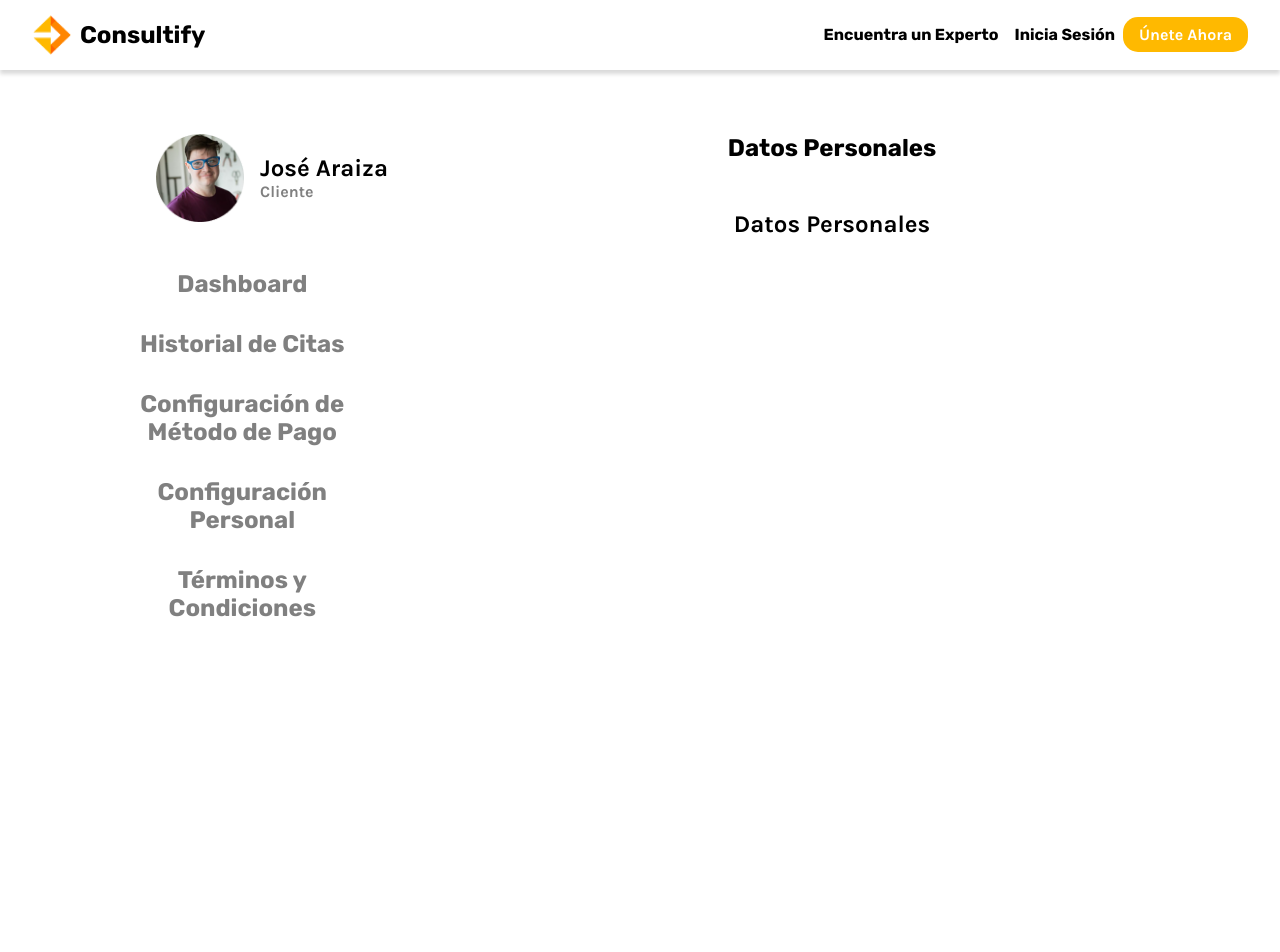
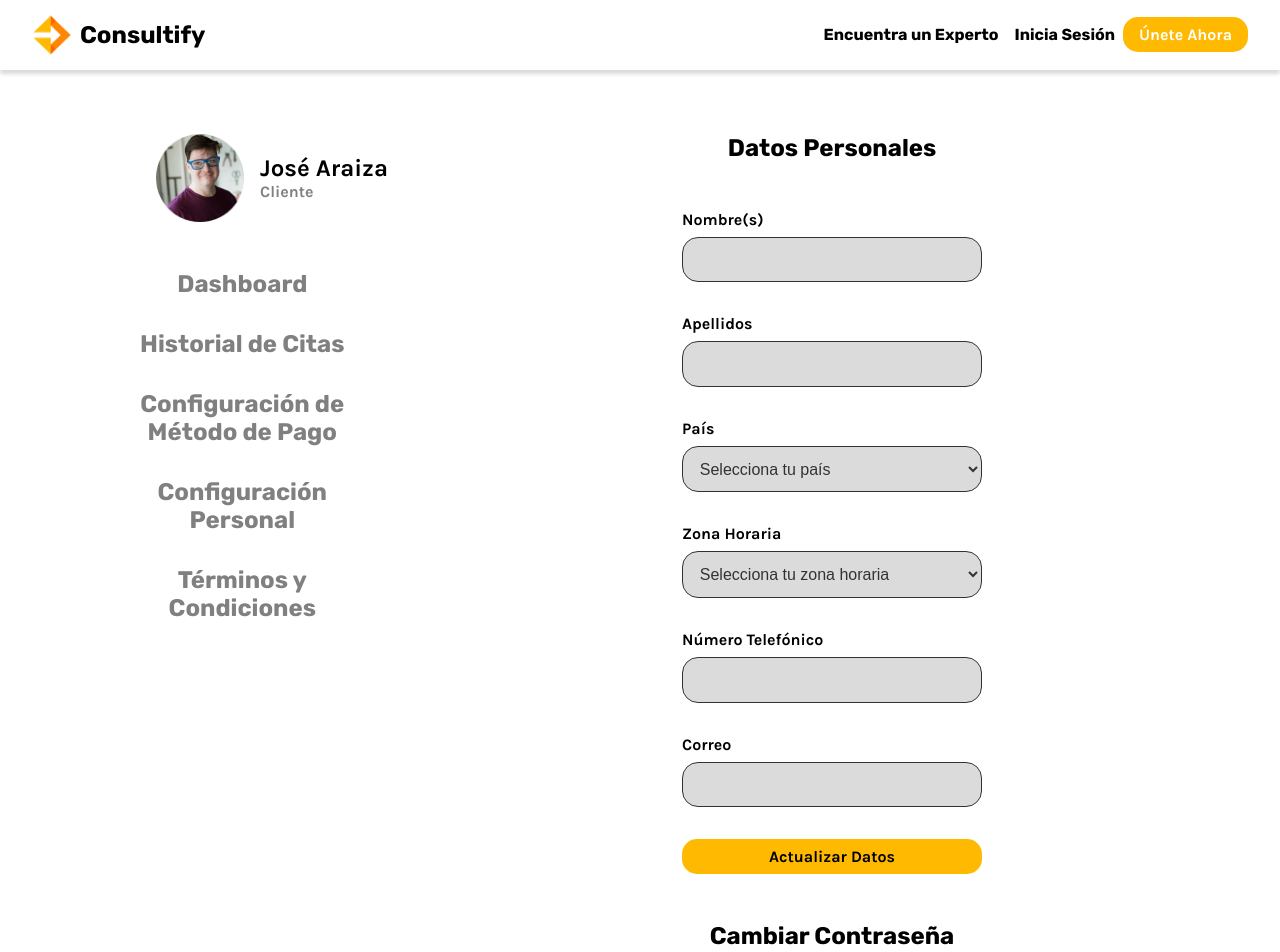
Before and after one commit to platzi-master-captone-team/front-end, a React (Create React App) app: page /profile/personal in a window 1280 px wide. Shown: the top 952 px of the page. Before the commit the page ends 800 px from the top, so only its background shows below. Built offline with nearby package versions, Linux system fonts and the light colour scheme.

Commit message:
Adds Payment and Personal Sections

```diff
--- a/public/index.html
+++ b/public/index.html
@@ -40,5 +40,6 @@
       To begin the development, run `npm start` or `yarn start`.
       To create a production bundle, use `npm run build` or `yarn build`.
     -->
+    <script src="https://www.paypal.com/sdk/js?client-id=%REACT_APP_PAYPAL_CLIENT_ID%"></script>
   </body>
 </html>
--- /dev/null
+++ b/src/components/FormPersonal/FormPersonal.jsx
@@ -0,0 +1,45 @@
+import { FormContainer, FormButton, InputContainer, InputLabel, Input, SelectOption } from './FormPersonal.styles';
+
+const FormPersonal = () => {
+    return(
+        <FormContainer>
+            <InputContainer>
+                <InputLabel>Nombre(s)</InputLabel>
+                <Input type="text" />
+            </InputContainer>
+            <InputContainer>
+                <InputLabel>Apellidos</InputLabel>
+                <Input type="text" />
+            </InputContainer>
+            <InputContainer>
+                <InputLabel>País</InputLabel>
+                <Input as='select'>
+                    <SelectOption  value='#' > Selecciona tu país </SelectOption>
+                    <SelectOption  value='México' > México </SelectOption>
+                    <SelectOption  value='Ecuador' > Ecuador </SelectOption>
+                    <SelectOption  value='-Colombia' > Colombia </SelectOption>
+                </Input>
+            </InputContainer>
+            <InputContainer>
+                <InputLabel>Zona Horaria</InputLabel>
+                <Input as='select'>
+                    <SelectOption  value='#' > Selecciona tu zona horaria </SelectOption>
+                    <SelectOption  value='-5' > GMT-5 </SelectOption>
+                    <SelectOption  value='-6' > GMT-6 </SelectOption>
+                    <SelectOption  value='-7' > GMT-7 </SelectOption>
+                </Input>
+            </InputContainer>
+            <InputContainer>
+                <InputLabel>Número Telefónico</InputLabel>
+                <Input type="tel" />
+            </InputContainer>
+            <InputContainer>
+                <InputLabel>Correo</InputLabel>
+                <Input type="email" />
+            </InputContainer>
+            <FormButton>Actualizar Datos</FormButton>
+        </FormContainer>
+    )
+}
+
+export default FormPersonal;
--- /dev/null
+++ b/src/components/FormPersonal/FormPersonal.styles.js
@@ -0,0 +1,53 @@
+import styled from "styled-components";
+
+export const FormContainer = styled.form`
+
+
+`
+
+export const InputContainer = styled.div`
+    width: 300px;
+`
+export const InputLabel = styled.label`
+    display: inline-block;
+    width: 280px;
+    font-weight: bold;
+    font-size: var(--font-medium);
+    margin-bottom: 0.5rem;
+`
+
+export const Input = styled.input`
+    width: 100%;
+    margin-bottom: 2rem;
+    border-radius: 1rem;
+    border: 1px solid black;
+    background: lightgrey;
+    opacity: 0.8;
+    padding: 0.8rem;
+    font-size: var(--font-medium);
+    outline: none;
+    color: black;
+
+    &:focus {
+        border: 2px solid black;
+    }
+
+`
+
+export const FormButton = styled.button`
+    font-family: var(--font-primary);
+    font-weight: bold;
+    font-size: var(--font-medium);
+    width: 100%;
+    color: black;
+    padding: 0.5rem 1rem;
+    border-style: none;
+    background: var(--color-primary);
+    border-radius: 15px;
+    text-decoration: none;
+    margin-right: 1rem;
+`
+
+export const SelectOption = styled.option`
+    border-radius: 1rem;
+`
--- a/src/components/SectionPayment/SectionPayment.jsx
+++ b/src/components/SectionPayment/SectionPayment.jsx
@@ -1,12 +1,14 @@
 import { SectionTitle } from "../ProfileSection/ProfileSection.styles";
-
-
+import { Text, PaypalButton } from "./SectionPayment.styles";
 
 const SectionPayment = () => {
     return(
         <>
             <SectionTitle>Método de Pago</SectionTitle>
-            <h1>Método de Pago</h1>
+            <Text>Puedes ligar tu cuenta de Paypal para facilitar el proceso de pago.</Text>
+            <br/>
+            <PaypalButton></PaypalButton>
+
         </>
     )
 }
--- a/src/components/SectionPayment/SectionPayment.styles.js
+++ b/src/components/SectionPayment/SectionPayment.styles.js
@@ -1 +1,15 @@
 import styled from "styled-components";
+
+import paypal from '../../assets/images/paypal.png';
+
+export const Text = styled.p`
+
+`
+
+export const PaypalButton = styled.img`
+    padding: 1rem;
+    height: 80px;
+`
+PaypalButton.defaultProps = {
+    src: paypal
+};
--- a/src/components/SectionPersonal/SectionPersonal.jsx
+++ b/src/components/SectionPersonal/SectionPersonal.jsx
@@ -1,12 +1,15 @@
 import { SectionTitle } from "../ProfileSection/ProfileSection.styles";
 
-
+import FormPersonal from "../FormPersonal/FormPersonal";
 
 const SectionPersonal = () => {
     return(
         <>
             <SectionTitle>Datos Personales</SectionTitle>
-            <h1>Datos Personales</h1>
+            <FormPersonal />
+            <SectionTitle>Cambiar Contraseña</SectionTitle>
+
+
         </>
     )
 }
```
Also changed, not shown: src/assets/images/paypal.png (added), 1 other file (tests, documents, lock files or other folders).
